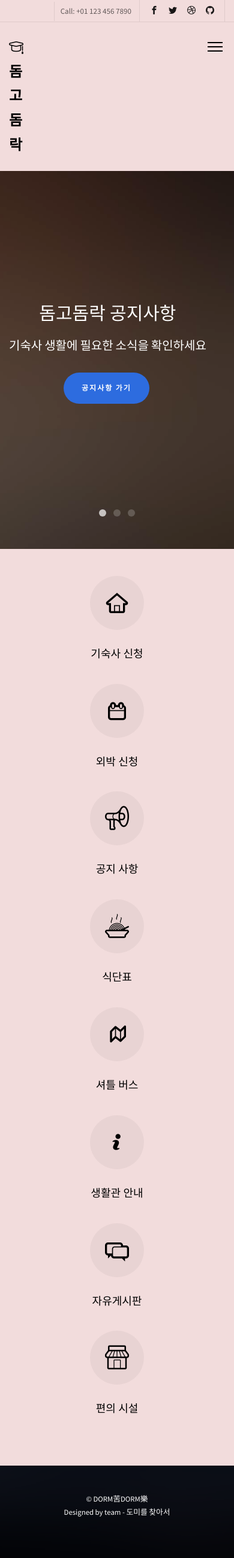
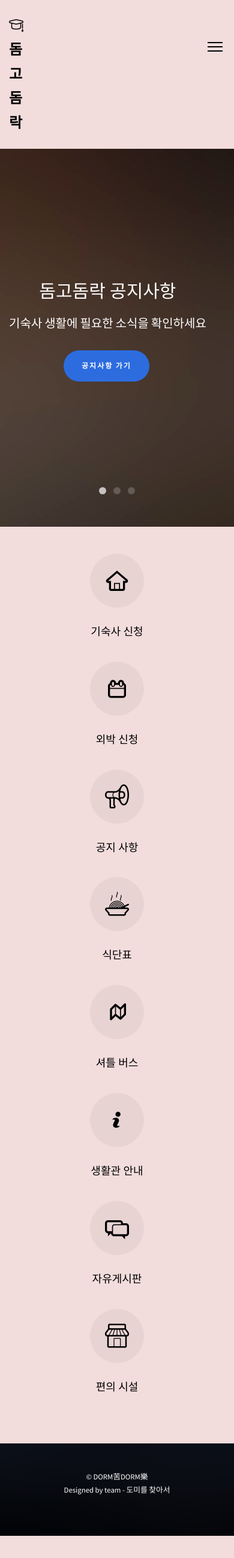
Before and after one commit to ahcy205/finalproject, a Django app: page / in a window 390 px wide. Shown: the whole page at 60% size. After the commit the page ends 2560 px from the top, so only its background shows below. Run offline with Django 5.2, Linux system fonts and the light colour scheme; some libraries are stand-ins or nearby versions; some web fonts are replaced.

Commit message:
Show the admin menu on every page and drop template placeholders
- Staff now get the "입실 신청 관리 / 외박 신청 관리" links and superusers
  the admin link on every page, not only on the home page. The admin link
  pointed at a hardcoded old server IP; use {% url 'admin:index' %}.
- Remove the template's top bar with the sample phone number
  "+01 123 456 7890" and social icons that linked to "#".
- Move the admin link CSS and Font Awesome link from index.html into the
  shared nav, loaded only for superusers.

Co-Authored-By: Claude Opus 5.5 <noreply@anthropic.com>

```diff
--- a/templates/web/_nav.html
+++ b/templates/web/_nav.html
@@ -1,26 +1,32 @@
 {% comment %}
 모든 페이지의 상단 메뉴. 사용법: include 'web/_nav.html' with active='guide'
 - active: 강조할 메뉴 (home, guide, community)
-- admin_menu: 관리자용 메뉴 표시
+- 관리자(is_staff)에게는 입실·외박 관리 메뉴, superuser에게는 Django 관리자 링크가 보인다.
 {% endcomment %}
+{% if request.user.is_superuser %}
+<link rel="stylesheet" href="https://cdnjs.cloudflare.com/ajax/libs/font-awesome/6.5.0/css/all.min.css">
+<style>
+  .admin-link {
+    margin-left: 12px;
+    border-radius: 6px;
+    background-color: #eab7b7;
+    transition: background-color 0.3s, color 0.3s;
+  }
+  .admin-link a {
+    display: inline-block;
+    padding: 8px 14px;
+    color: #6c757d;
+    font-weight: 600;
+    font-size: 14px;
+    text-decoration: none;
+  }
+  nav ul li.admin-link a { color: #6c757d; }
+  .admin-link i { margin-right: 6px; color: #495057; }
+  .admin-link:hover { background-color: #dee2e6; }
+  .admin-link a:hover { color: #0d6efd; }
+</style>
+{% endif %}
 <nav class="fh5co-nav" role="navigation">
-   <div class="top">
-      <div class="container">
-         <div class="row">
-            <div class="col-xs-12 text-right">
-               <p class="site"></p>
-               <p class="num">Call: +01 123 456 7890</p>
-               <ul class="fh5co-social">
-                  <li><a href="#"><i class="icon-facebook2"></i></a></li>
-                  <li><a href="#"><i class="icon-twitter2"></i></a></li>
-                  <li><a href="#"><i class="icon-dribbble2"></i></a></li>
-                  <li><a href="#"><i class="icon-github"></i></a></li>
-               </ul>
-            </div>
-         </div>
-      </div>
-   </div>
-
    <div class="top-menu">
       <div class="container">
          <div class="row">
@@ -34,7 +40,7 @@
                      <a href="{% url 'web:guide' %}">생활관 안내</a>
                      <ul class="dropdown">
                         {% if user.is_authenticated %}
-                        {% if admin_menu and user.is_staff %}
+                        {% if user.is_staff %}
                         <li><a href="{% url 'web:dorminfo' %}">입실 신청 관리</a></li>
                         <li><a href="{% url 'web:outside_manage' %}">외박 신청 관리</a></li>
                         {% else %}
@@ -70,9 +76,9 @@
                         <a href="" onclick="alert('로그인이 필요한 페이지입니다.'); window.location.href='{% url 'web:login' %}'; return false;">마이페이지</a>
                      {% endif %}
                   </li>
-                  {% if admin_menu and request.user.is_superuser %}
+                  {% if request.user.is_superuser %}
                   <li class="nav-item admin-link">
-                     <a href="http://43.202.118.147:8000//admin/" target="_blank">
+                     <a href="{% url 'admin:index' %}" target="_blank">
                         <i class="fas fa-user-shield"></i> 관리자
                      </a>
                   </li>
```
Also changed, not shown: templates/web/index.html (+1 -34 lines), web/tests.py (+23 -2 lines).
